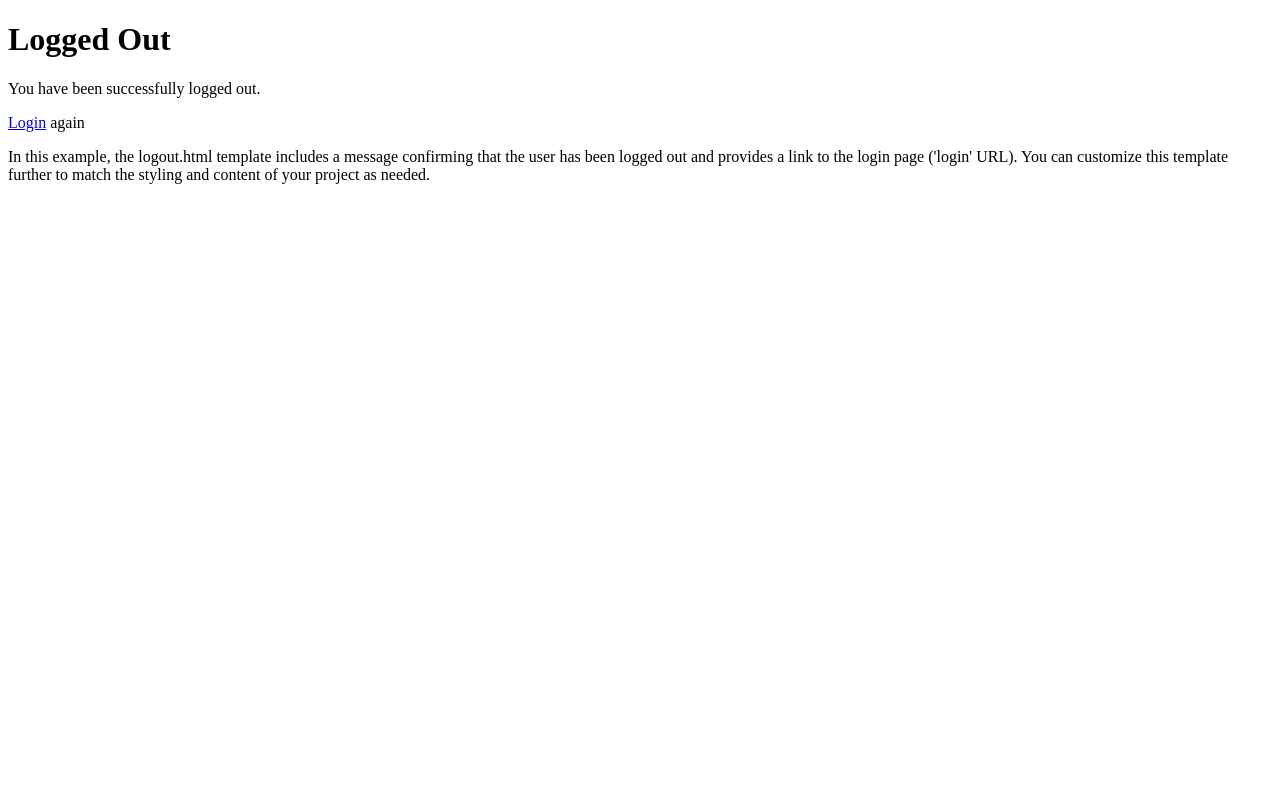
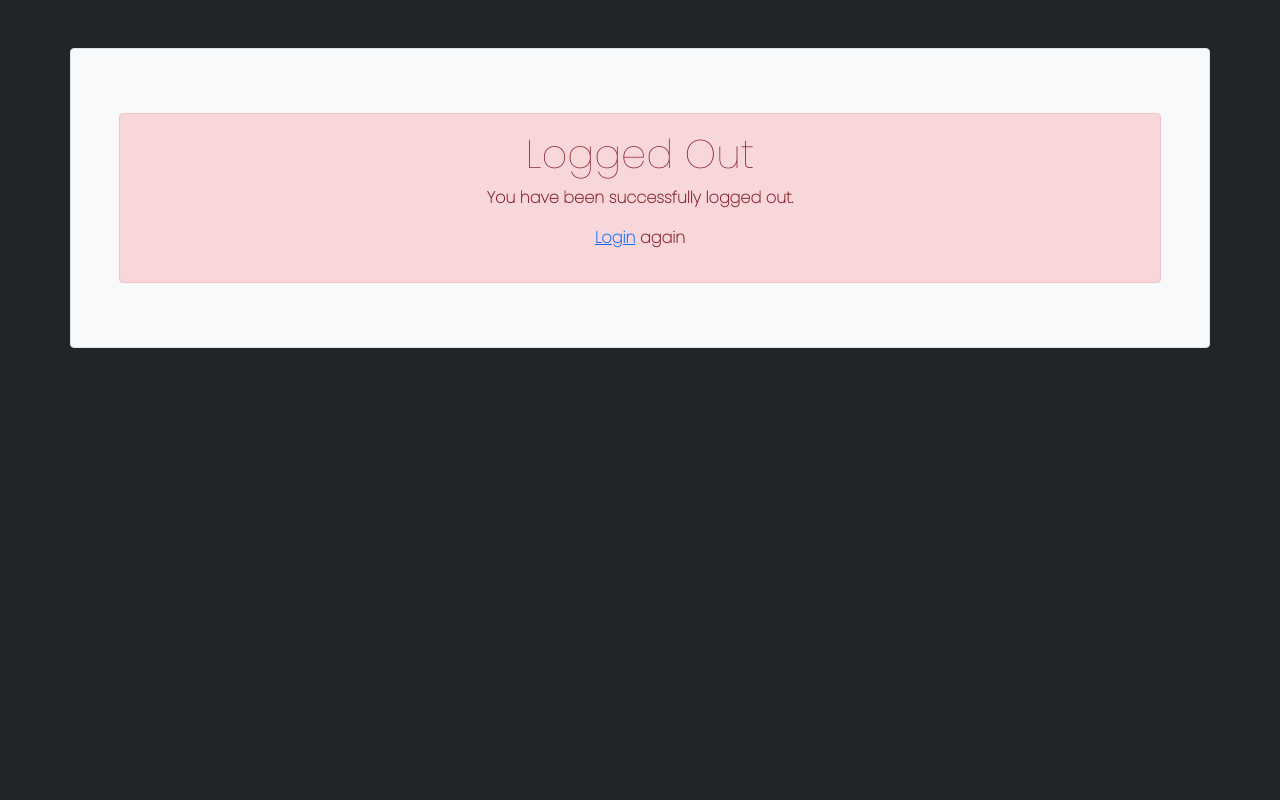
Before and after one commit to kartikeymahajan/machine_management, a Django app: page /logout/ in a window 1280 px wide. Run offline with Django 4.2, Linux system fonts and the light colour scheme.

Commit message:
LOGOUT UI

```diff
--- a/mysite/machines/templates/machines/logout.html
+++ b/mysite/machines/templates/machines/logout.html
@@ -1,19 +1,38 @@
-<!-- logout.html -->
-<!DOCTYPE html>
-<html lang="en">
+
+<html>
 <head>
-    <meta charset="UTF-8">
-    <meta name="viewport" content="width=device-width, initial-scale=1.0">
-    <title>Logout</title>
-    <!-- Add your CSS styling here if needed -->
+     <link href="https://cdn.jsdelivr.net/npm/bootstrap@5.0.2/dist/css/bootstrap.min.css" rel="stylesheet"
+    integrity="sha384-EVSTQN3/azprG1Anm3QDgpJLIm9Nao0Yz1ztcQTwFspd3yD65VohhpuuCOmLASjC" crossorigin="anonymous">
+<link rel="preconnect" href="https://fonts.googleapis.com">
+<link rel="preconnect" href="https://fonts.gstatic.com" crossorigin>
+<link href="https://fonts.googleapis.com/css2?family=Poppins:wght@100&display=swap" rel="stylesheet">
+    <link rel="stylesheet" href="https://cdnjs.cloudflare.com/ajax/libs/font-awesome/6.4.2/css/all.min.css" integrity="sha512-z3gLpd7yknf1YoNbCzqRKc4qyor8gaKU1qmn+CShxbuBusANI9QpRohGBreCFkKxLhei6S9CQXFEbbKuqLg0DA==" crossorigin="anonymous" referrerpolicy="no-referrer" />
+
+    <style>
+      *{
+      font-family: 'Poppins', sans-serif;
+
+      }
+    </style>
 </head>
-<body>
-    <div>
-        <h1>Logged Out</h1>
+<body class="bg-dark">
+<b>
+<div class="container mt-5 p-5 border rounded bg-light">
+
+<form method="post">
+     <div class="mb-3 mt-3">
+          <div class="alert alert-danger text-center mb-3 ">
+
+       <h1>Logged Out</h1>
         <p>You have been successfully logged out.</p>
         <p><a href="{% url 'logout' %}">Login</a> again</p>
-        <!-- You can add more content or links as needed -->
     </div>
+
+     </div>
+</form>
+
+</div>
+<script src="https://cdn.jsdelivr.net/npm/bootstrap@5.0.2/dist/js/bootstrap.bundle.min.js" integrity="sha384-MrcW6ZMFYlzcLA8Nl+NtUVF0sA7MsXsP1UyJoMp4YLEuNSfAP+JcXn/tWtIaxVXM" crossorigin="anonymous"></script>
+    </b>
 </body>
 </html>
-In this example, the logout.html template includes a message confirming that the user has been logged out and provides a link to the login page ('login' URL). You can customize this template further to match the styling and content of your project as needed.
--- a/mysite/machines/templates/machines/machine_list.html
+++ b/mysite/machines/templates/machines/machine_list.html
@@ -42,7 +42,7 @@
               </div>
 
 
-                <div class="dropdown ">
+               <!-- <div class="dropdown ">
   <div  class="" data-bs-toggle="dropdown">
       <h3>
        <i class="fa-solid fa-user"></i> {{ request.user }}
@@ -57,7 +57,7 @@
 </div>
 
 
-            </div>
+            </div>-->
 
 
 
```
Also changed, not shown: mysite/db.sqlite3.
